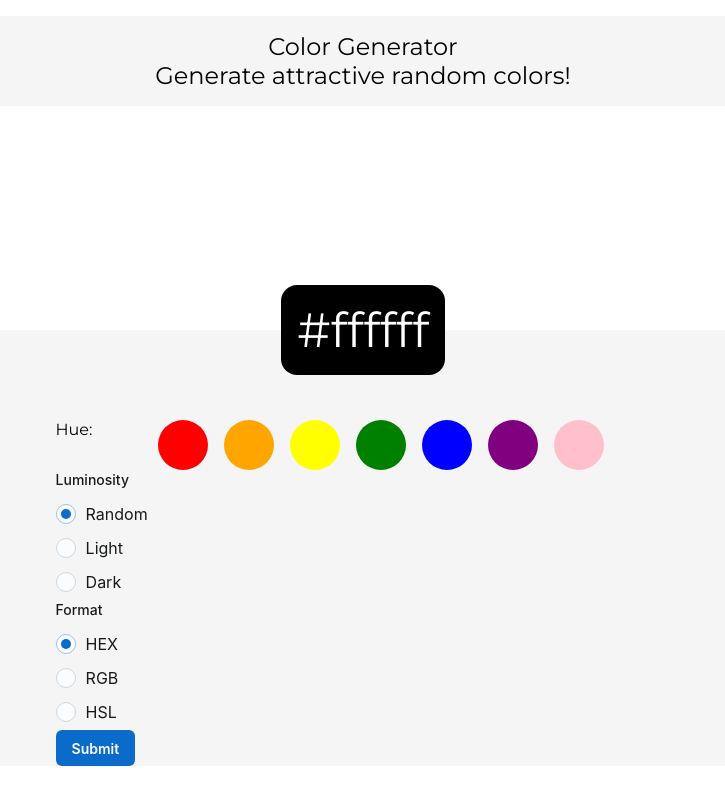
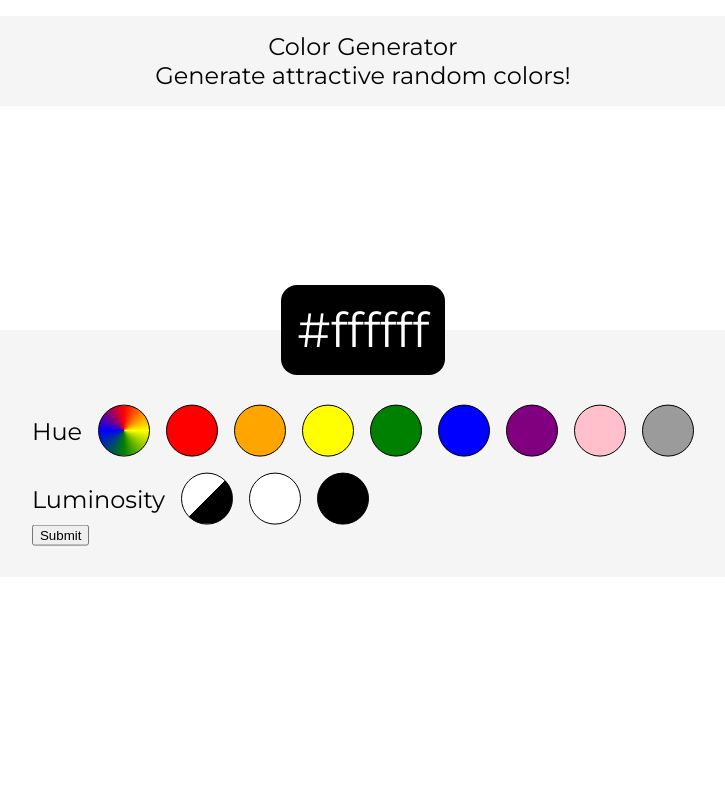
Before and after one commit to shanuflash/colorgenerator, a React (Create React App) app: page / in a window 1280 px wide. Shown: the whole page, without its empty margins (277-1002 px from the left). Built offline with nearby package versions, Linux system fonts and the light colour scheme.

Commit message:
luminocity selector

```diff
--- a/src/App.css
+++ b/src/App.css
@@ -18,6 +18,7 @@
   justify-content: center;
   flex-direction: column;
   background-color: whitesmoke;
+
   border-radius: 2rem;
   margin: 0 8rem 0 8rem;
 }
@@ -36,12 +37,23 @@
   width: 50px;
   border-radius: 50%;
 }
-.hue{
-    display: flex;
-    flex-direction: row;
+.options {
+  transform: translateY(-20%);
 }
-.hueSelector{
-    display: flex;
-    flex-direction: row;
-    gap: 1rem;
+.option {
+  display: flex;
+  flex-direction: row;
+  margin-top: 1rem;
 }
+.optionTitle {
+  font-size: 1.5rem;
+  display: flex;
+  align-items: center;
+  margin-right: 1rem;
+}
+
+.optionSelector {
+  display: flex;
+  flex-direction: row;
+  gap: 1rem;
+}
--- a/src/App.jsx
+++ b/src/App.jsx
@@ -1,8 +1,6 @@
 import "./App.css";
 import randomcolor from "randomcolor";
-import { Button, Radio, RadioGroup, FormControl, FormLabel } from "@mui/joy/";
 import { useState } from "react";
-// import RadioGroup from "@mui/joy/RadioGroup";
 
 function App() {
   const luminosityArray = ["Random", "Light", "Dark"];
@@ -22,15 +20,6 @@ function App() {
   const [Hue, setHue] = useState("random");
   const [Luminosity, setLuminosity] = useState("random");
   const [Format, setFormat] = useState("hex");
-  // const handleHue = (event) => {
-  //   setHue(event.target.value);
-  // };
-  const handleLuminosity = (event) => {
-    setLuminosity(event.target.value);
-  };
-  const handleFormat = (event) => {
-    setFormat(event.target.value);
-  };
   const handleSubmit = (event) => {
     const color = randomcolor({
       hue: Hue,
@@ -50,57 +39,48 @@ function App() {
         <div className="colorcode">{Color}</div>
         <div className="options">
           <form onSubmit={handleSubmit}>
-            <div className="hue">
-              <div className="hueTitle">Hue:</div>
-              <div className="hueSelector">
+            <div className="hue option">
+              <div className="optionTitle">Hue</div>
+              <div className="optionSelector">
                 {hueArray.map((hueMap) => (
                   <div
                     className="circle"
-                    style={{ backgroundColor: hueMap }}
+                    style={{
+                      background:
+                        hueMap === "Monochrome"
+                          ? "rgb(155, 155, 155)"
+                          : hueMap === "Random"
+                          ? "conic-gradient(red, yellow, green, blue, red)"
+                          : hueMap,
+                      border: "1px solid",
+                    }}
                     onClick={() => setHue(hueMap.toLowerCase())}
                   ></div>
                 ))}
               </div>
+            </div>
+            <div className="luminosity option">
+              <div className="optionTitle">Luminosity</div>
+              <div className="optionSelector">
+                {luminosityArray.map((luminosityMap) => (
+                  <div
+                    className="circle"
+                    style={{
+                      background:
+                        luminosityMap === "Light"
+                          ? "white"
+                          : luminosityMap === "Dark"
+                          ? "black"
+                          : "linear-gradient(135deg, white 0 50%, black 50% 100%)",
+                      border: "1px solid",
+                    }}
+                    onClick={() => setLuminosity(luminosityMap.toLowerCase())}
+                  ></div>
+                ))}
+              </div>
+            </div>
+            <div className="format">
               {/* <FormControl>
-                <FormLabel>Hue</FormLabel>
-                <RadioGroup
-                  row
-                  sx={{ flexWrap: "wrap" }}
-                  className="hueRadio"
-                  name="radio-buttons-group"
-                  value={Hue}
-                  onChange={handleHue}
-                >
-                  {hueArray.map((hueMap) => (
-                    <Radio value={hueMap.toLowerCase()} label={hueMap} />
-                  ))}
-                </RadioGroup>
-              </FormControl> */}
-            </div>
-            <div className="luminosity"></div>
-            <FormControl>
-              <FormLabel>Luminosity</FormLabel>
-              <RadioGroup
-                row
-                style={{ flexWrap: "wrap" }}
-                className="luminosityRadio"
-                name="radio-buttons-group"
-                value={Luminosity}
-                onChange={handleLuminosity}
-              >
-                {luminosityArray.map((luminosityMap) => (
-                  <Radio
-                    style={{
-                      alignItems: "center",
-                    }}
-                    value={luminosityMap.toLowerCase()}
-                    label={luminosityMap}
-                  />
-                ))}
-              </RadioGroup>
-            </FormControl>
-            <div className="format">
-              <FormControl>
                 <FormLabel>Format</FormLabel>
                 <RadioGroup
                   row
@@ -119,10 +99,10 @@ function App() {
                     />
                   ))}
                 </RadioGroup>
-              </FormControl>
+              </FormControl> */}
             </div>
             <div className="count"></div>
-            <Button type="submit">Submit</Button>
+            <button type="submit">Submit</button>
           </form>
         </div>
       </div>
```
